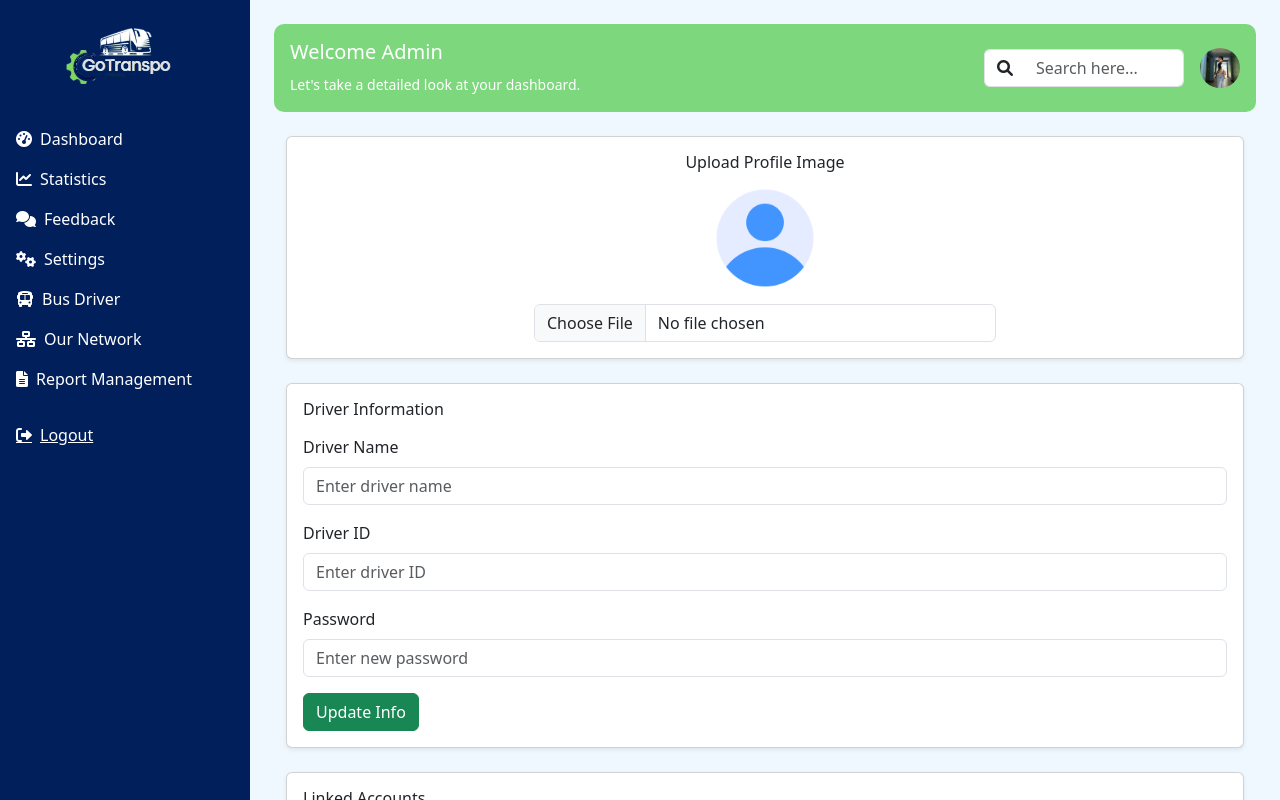
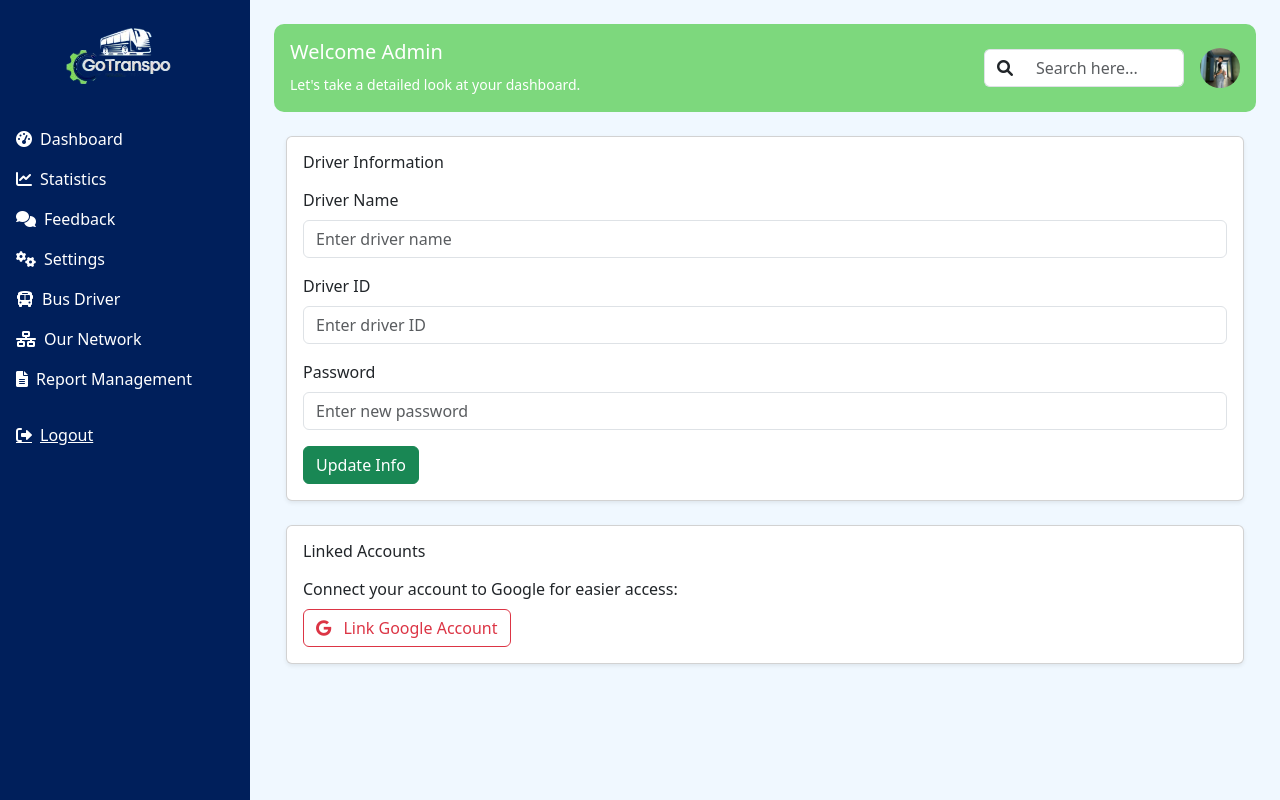
Before and after one commit to FrancisKertDawalNaz/bus, a PHP site: page /admin/view/setting.php in a window 1280 px wide. Run offline with PHP 8.4, Linux system fonts and the light colour scheme; some libraries are stand-ins or nearby versions.

Commit message:
add some features

```diff
--- a/admin/view/setting.php
+++ b/admin/view/setting.php
@@ -67,15 +67,6 @@ document.addEventListener('DOMContentLoaded', function () {
                 </div>
             </div>
             <div class="container">
-                <!-- Upload Image -->
-                <div class="card shadow-sm mb-4">
-                    <div class="card-body text-center">
-                        <h6 class="mb-3">Upload Profile Image</h6>
-                        <img src="../../driver/assets/images/user.png" alt="Profile Preview" class="rounded-circle mb-3" style="width: 100px; height: 100px;">
-                        <input type="file" class="form-control w-50 mx-auto" accept="image/*" name="driver_image">
-                    </div>
-                </div>
-
                 <!-- Driver Info -->
                 <div class="card shadow-sm mb-4">
                     <div class="card-body">
```
Also changed, not shown: driver/uploads/driver_1746358758_3505.jpg (added), driver/uploads/driver_1746359000_9533.jpg (added).
